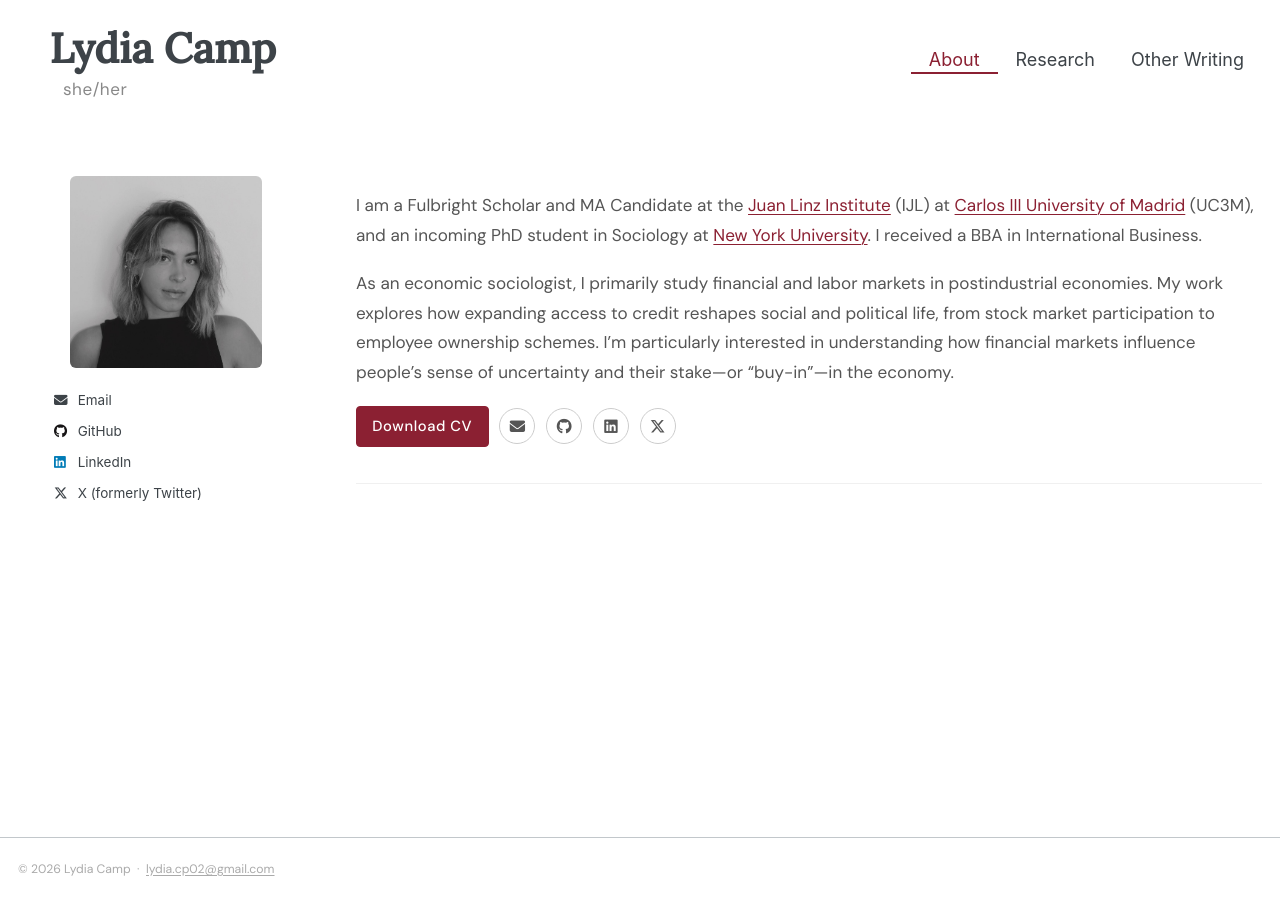
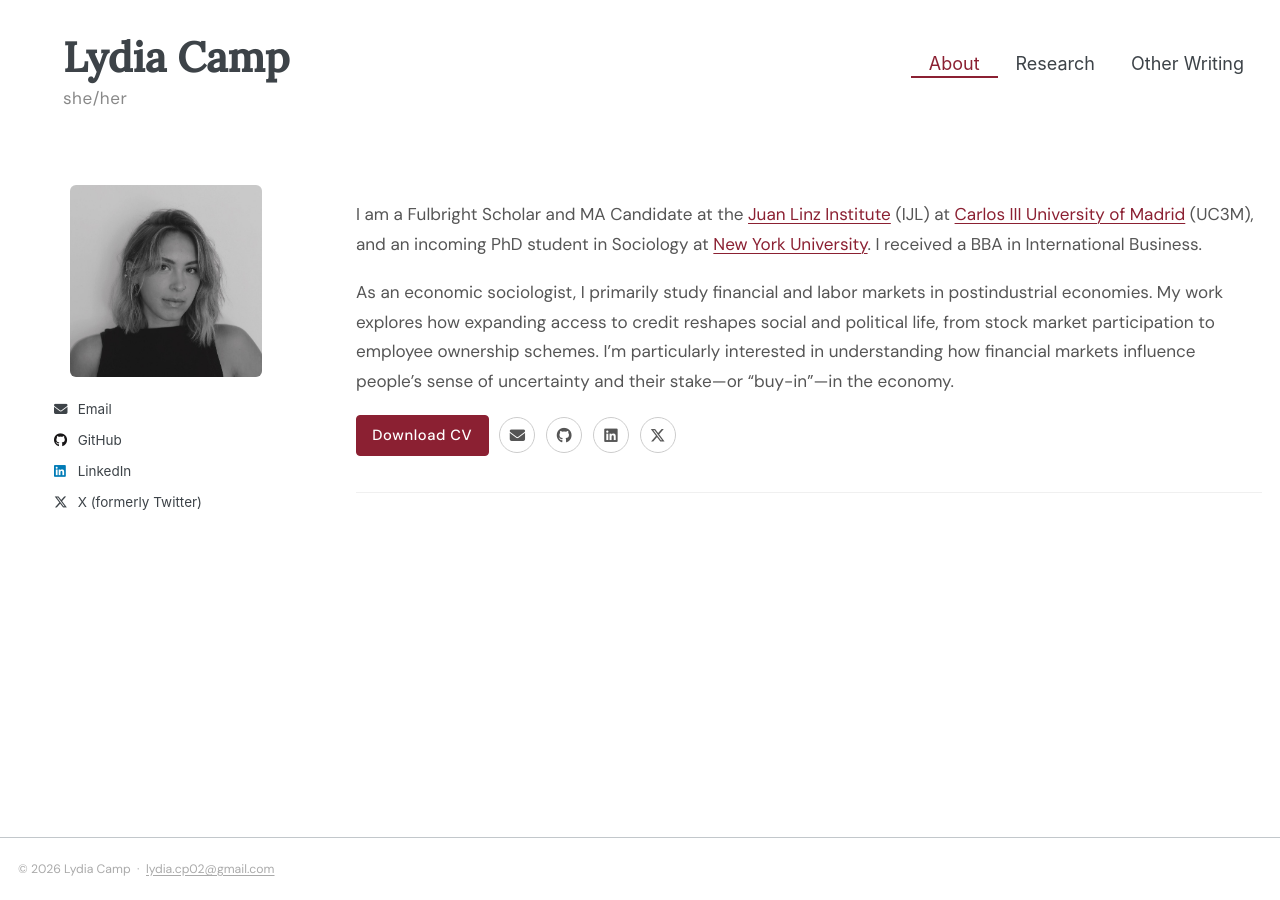
Before and after one commit to lydiagcamp/lydiagcamp.github.io, a Jekyll site: the page built from _pages/about.md, in a window 1280 px wide and 900 px high. Built offline with Jekyll 4.4.1, drawn with Linux system fonts in a browser that asks for light colours.

Commit message:
Align name with pronouns, push further down in header
Co-Authored-By: Claude Sonnet 4.6 <noreply@anthropic.com>

```diff
--- a/assets/css/custom.css
+++ b/assets/css/custom.css
@@ -178,6 +178,7 @@ details[open] summary {
   font-size: 2.3rem !important;
   font-weight: 700 !important;
   line-height: 1.1;
+  padding-left: 1.75rem !important;
 }
 
 /* Pronouns under name in header */
@@ -194,7 +195,7 @@ details[open] summary {
 
 /* Push name + pronouns down and right */
 .masthead__menu-item--lg {
-  padding-top: 0.9rem;
+  padding-top: 1.4rem;
   padding-bottom: 0.4rem;
   padding-left: 0.75rem;
 }
```
